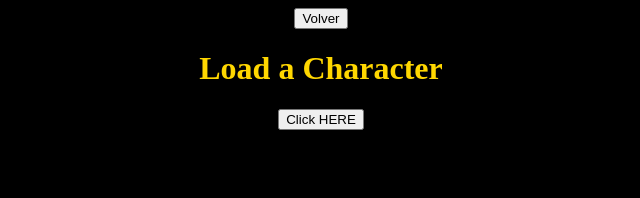
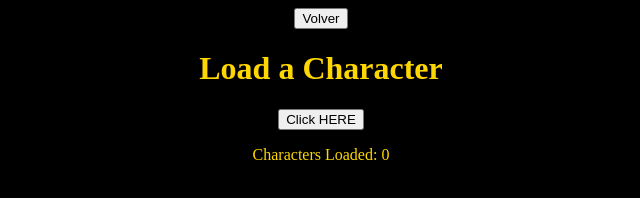
Before and after one commit to Illian-Santiago/StarWars, a plain HTML site: page pages/characters.html in a window 1280 px wide. Shown: the whole page, without its empty margins (319-959 px from the left). Drawn offline with nearby package versions, Linux system fonts and the light colour scheme.

Commit message:
Update characters.html

```diff
--- a/pages/characters.html
+++ b/pages/characters.html
@@ -18,8 +18,6 @@
     <link rel="stylesheet"
       href="https://cdnjs.cloudflare.com/ajax/libs/font-awesome/5.15.3/css/all.min.css">
   </head>
-  <title> API jquery - SWAPI </title>
-
   <body>
     <header>
       <a href="../index.html">
@@ -33,63 +31,71 @@
     <script
       src="https://cdn.jsdelivr.net/npm/jquery@3.5.1/dist/jquery.min.js"></script>
     <script>
-        $(document).ready(function(){
+      $(document).ready(function() {
         let counter = 0;
+
+        // Creación de elementos en el DOM
         $("body")
           .append('<h1>Load a Character</h1>')
-            .append('<button>Click HERE</button><br>')
+          .append('<button id="loadCharacterBtn">Click HERE</button><br>')
+          .append('<p id="counterDisplay">Characters Loaded: 0</p><br>')
           .append('<section></section>')
           .css({
             textAlign: 'center',
             color: 'gold',
             backgroundColor: 'black',
             fontFamily: 'Krona One',
-            })
+          });
+
+        // Estilos de la sección
         $('section').css({
           display: 'flex',
           'flex-wrap': 'wrap',
           'justify-content': 'center',
+        });
 
+        const $button1 = $('#loadCharacterBtn');
 
-          })
+        // Acción al hacer click en el botón
+        $button1.on("click", function() {
+          counter += 1;
+          if (counter == 89) { counter = 1; }
 
-          const $button1 = $('button')
-          $button1.on("click", function(){
-             counter += 1;
-            if (counter == 89){counter = 1};
+          // Incrementar el contador de personajes cargados
+          $("#counterDisplay").text(`Characters Loaded: ${counter}`);
 
           $("section")
-              .append('<div></div>')
-            $("div").last().addClass('item'+counter)
+            .append('<div></div>');
+
+          $("div").last().addClass('item' + counter)
             .css({
-                'font-size' : '12px',
-                'border' : '1px solid red',
-                'display' : 'inline-block',
-                'width' : '100px',
-                'height' : '130px',
-                'background-color' : 'coral',
-                'background-repeat' : 'no-repeat',
-                'background-size' : 'cover',
-                'margin' : '2px'
+              'font-size': '12px',
+              'border': '1px solid red',
+              'display': 'inline-block',
+              'width': '100px',
+              'height': '130px',
+              'background-color': 'coral',
+              'background-repeat': 'no-repeat',
+              'background-size': 'cover',
+              'margin': '2px',
             });
 
+          // Obtener datos del personaje usando la API
           $.get(`https://rawcdn.githack.com/akabab/starwars-api/0.2.1/api/id/${counter}.json`, function(data) {
-             $(".item"+counter).text( counter +' - '+data['name'])
-              .css("background-image", "url(" +  data['image'] + ")");
+            $(".item" + counter).text(counter + ' - ' + data['name'])
+              .css("background-image", "url(" + data['image'] + ")");
+          });
+        });
+
+        // Interacciones con el mouse sobre el botón
+        $button1
+          .on("mouseenter", function() {
+            $button1.css({ color: 'blue' });
           })
-          })
-
-         $button1
-             .on("mouseenter", function(){
-                $button1.css({color: 'blue'})
-             })
-             .on("mouseleave", function(){
-                $button1.css({color: 'black'})
-             })
-        })
-
-
+          .on("mouseleave", function() {
+            $button1.css({ color: 'black' });
+          });
+      });
     </script>
-
   </body>
 </html>
```
Lines whose indentation alone changed are shown as unchanged.
